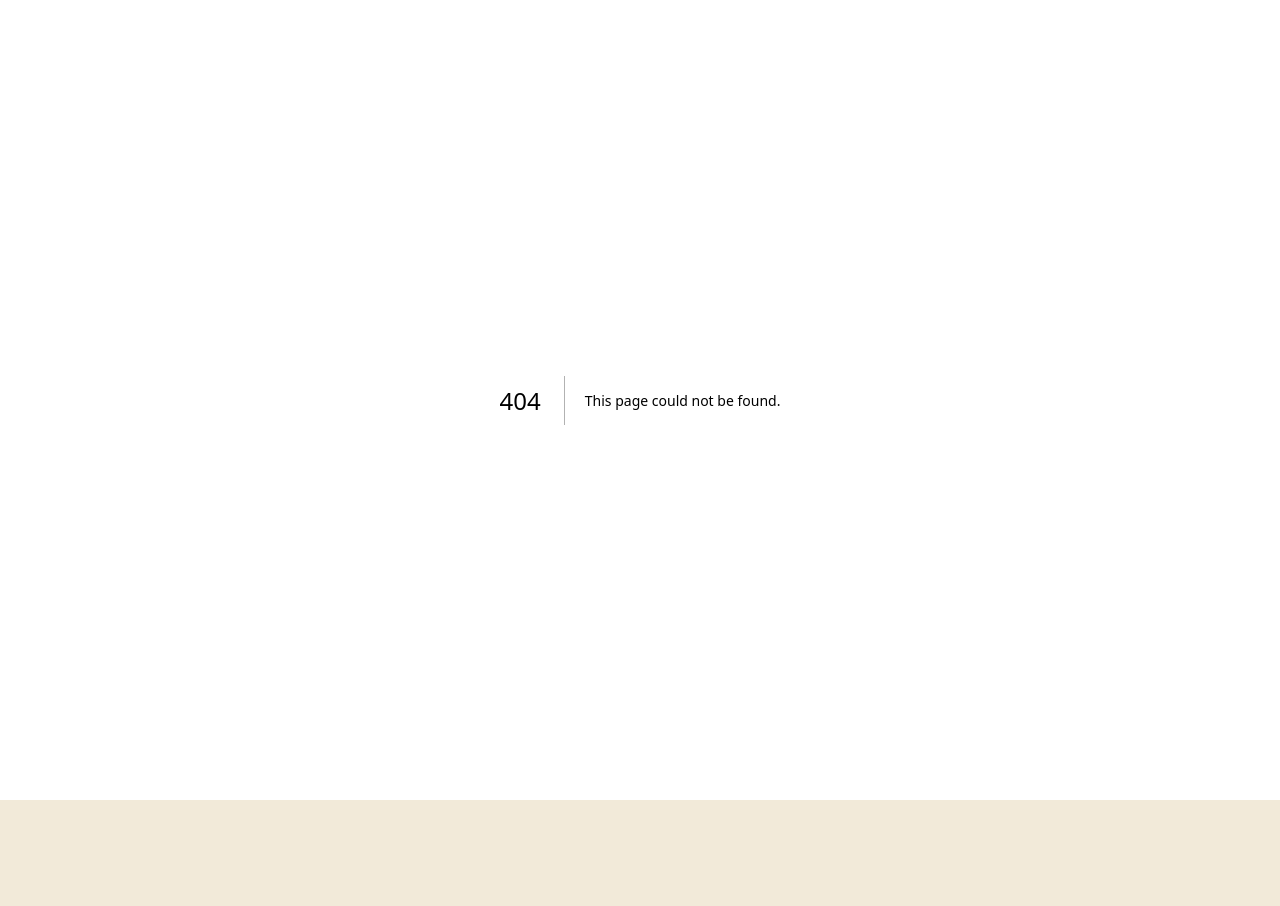
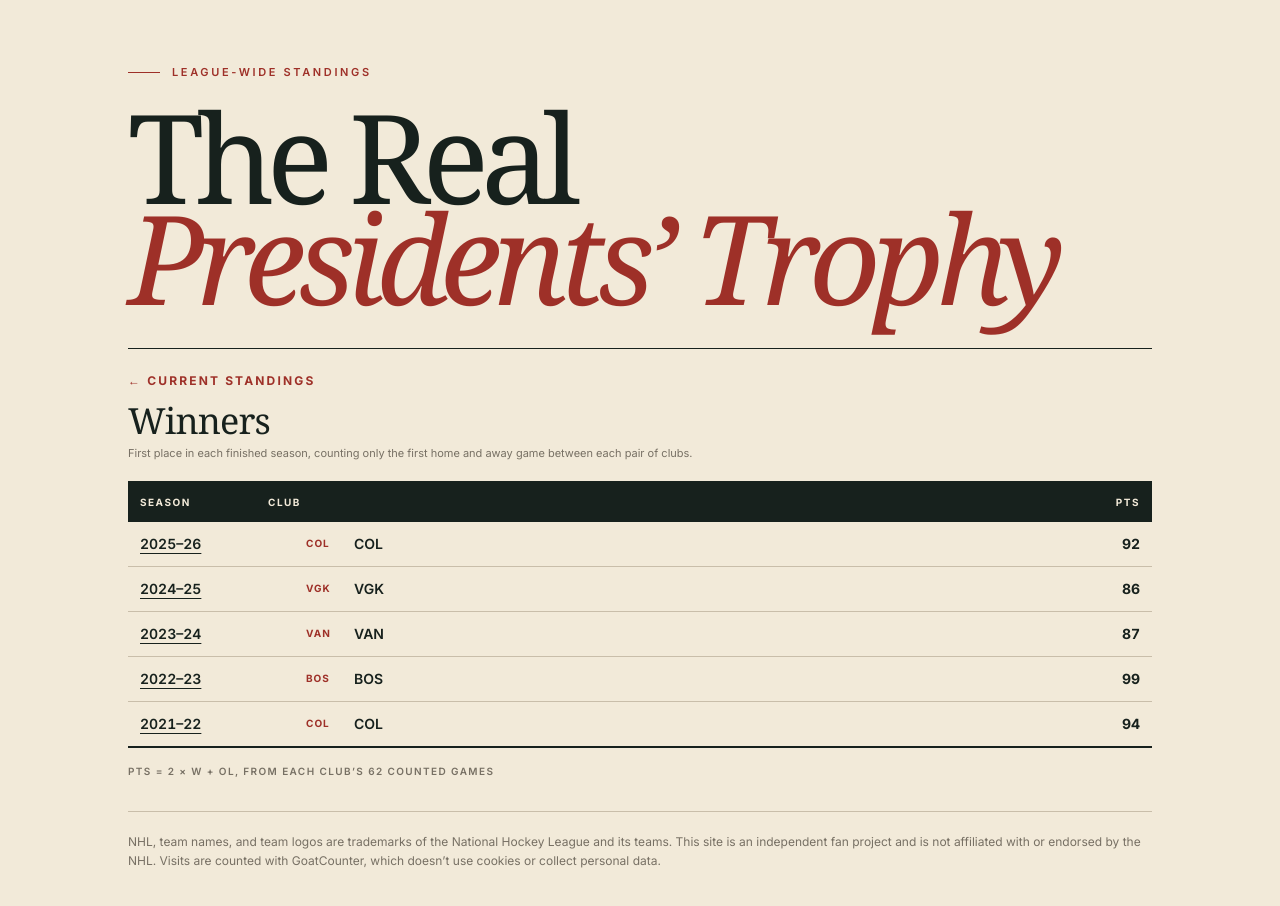
Before and after one commit to mnorman78/true-pres-trophy, a Next.js app: page /winners in a window 1280 px wide. Before the commit this address had no page. Shown: the top 906 px of the page. Before the commit the page ends 800 px from the top, so only its background shows below. Built offline with nearby package versions, Linux system fonts and the light colour scheme.

Commit message:
Add a winners page listing every season's champion
/winners shows the first-place club of each archived season under our
rules with its points, linked from Past seasons on the home page and
from the top of each season page.

Co-Authored-By: Claude Opus 5.5 <noreply@anthropic.com>

```diff
--- a/app/page.tsx
+++ b/app/page.tsx
@@ -69,6 +69,11 @@ async function PastSeasons() {
             </Link>
           </li>
         ))}
+        <li>
+          <Link href="/winners" className="font-semibold text-[#9e3028] underline-offset-4 hover:underline">
+            All winners →
+          </Link>
+        </li>
       </ul>
     </nav>
   );
--- a/app/seasons/[season]/page.tsx
+++ b/app/seasons/[season]/page.tsx
@@ -66,9 +66,12 @@ export default async function SeasonPage({ params }: PageProps<"/seasons/[season
 
   return (
     <SiteShell linkTitleHome>
-      <p className="pt-6 text-xs font-bold uppercase tracking-[0.18em]">
+      <p className="flex gap-6 pt-6 text-xs font-bold uppercase tracking-[0.18em]">
         <Link href="/" className="text-[#9e3028] underline-offset-4 hover:underline">
           ← Current standings
+        </Link>
+        <Link href="/winners" className="text-[#9e3028] underline-offset-4 hover:underline">
+          All winners
         </Link>
       </p>
       <StandingsSection
--- /dev/null
+++ b/app/winners/page.tsx
@@ -0,0 +1,92 @@
+import type { Metadata } from "next";
+import Image from "next/image";
+import Link from "next/link";
+import { SiteShell } from "@/app/site-shell";
+import { loadLogoTeams } from "@/lib/logos";
+import { listArchivedSeasons, loadArchivedSeason, seasonTitle } from "@/lib/seasons";
+import { computeStandings } from "@/lib/standings";
+import { loadTeamNames } from "@/lib/teams";
+
+export const metadata: Metadata = {
+  title: "Winners · The Real Presidents’ Trophy",
+  description:
+    "Every Real Presidents’ Trophy winner: the club on top of each finished season's balanced-schedule standings.",
+};
+
+/** The first-place club of every archived season under our rules, newest first. */
+export default async function WinnersPage() {
+  const [slugs, teamNames, logoTeams] = await Promise.all([
+    listArchivedSeasons(),
+    loadTeamNames(),
+    loadLogoTeams(),
+  ]);
+  const winners = await Promise.all(
+    slugs.map(async (slug) => {
+      const { games } = await loadArchivedSeason(slug);
+      return { slug, row: computeStandings(games)[0] };
+    }),
+  );
+
+  return (
+    <SiteShell linkTitleHome>
+      <p className="pt-6 text-xs font-bold uppercase tracking-[0.18em]">
+        <Link href="/" className="text-[#9e3028] underline-offset-4 hover:underline">
+          ← Current standings
+        </Link>
+      </p>
+      <section className="pt-3 pb-8" aria-labelledby="winners-title">
+        <h2 id="winners-title" className="font-serif text-3xl tracking-tight sm:text-4xl">
+          Winners
+        </h2>
+        <p className="mt-1 mb-5 text-[11px] text-[#777064]">
+          First place in each finished season, counting only the first home and away game between
+          each pair of clubs.
+        </p>
+
+        <div className="border-y-2 border-[#17211d]">
+          <table className="w-full border-collapse text-sm tabular-nums">
+            <thead>
+              <tr className="bg-[#17211d] text-left text-[10px] font-bold uppercase tracking-[0.15em] text-[#f2ead9]">
+                <th scope="col" className="w-24 px-3 py-3 sm:w-32">Season</th>
+                <th scope="col" className="px-3 py-3">Club</th>
+                <th scope="col" className="w-16 px-3 py-3 text-right sm:w-24">PTS</th>
+              </tr>
+            </thead>
+            <tbody>
+              {winners.map(({ slug, row }) => (
+                <tr
+                  key={slug}
+                  className="border-b border-[#c9beaa] bg-[#f2ead9] last:border-0 hover:bg-[#e8ddc8]"
+                >
+                  <th scope="row" className="px-3 py-3 text-left font-semibold">
+                    <Link href={`/seasons/${slug}`} className="underline underline-offset-4 hover:text-[#9e3028]">
+                      {seasonTitle(slug)}
+                    </Link>
+                  </th>
+                  <td className="px-3 py-3 font-semibold">
+                    <span className="flex items-center">
+                      {/* NHL logos share a 960×640 canvas, so a 3:2 box sizes them all alike. */}
+                      <span className="mr-2 inline-block h-5 w-[30px] shrink-0">
+                        {logoTeams.has(row.team) && (
+                          <Image src={`/logos/${row.team}.svg`} alt="" width={30} height={20} unoptimized />
+                        )}
+                      </span>
+                      <span className="mr-4 inline-block w-8 shrink-0 text-[10px] font-bold tracking-[0.1em] text-[#9e3028] max-sm:mr-0">
+                        {row.team}
+                      </span>
+                      <span className="max-sm:sr-only">{teamNames.get(row.team) ?? row.team}</span>
+                    </span>
+                  </td>
+                  <td className="px-3 py-3 text-right font-bold text-[#17211d]">{row.pts}</td>
+                </tr>
+              ))}
+            </tbody>
+          </table>
+        </div>
+        <p className="pt-4 text-[10px] font-semibold uppercase tracking-[0.14em] text-[#777064]">
+          PTS = 2 × W + OL, from each club’s 62 counted games
+        </p>
+      </section>
+    </SiteShell>
+  );
+}
```
Also changed, not shown: 1 other file (tests, documents, lock files or other folders).
